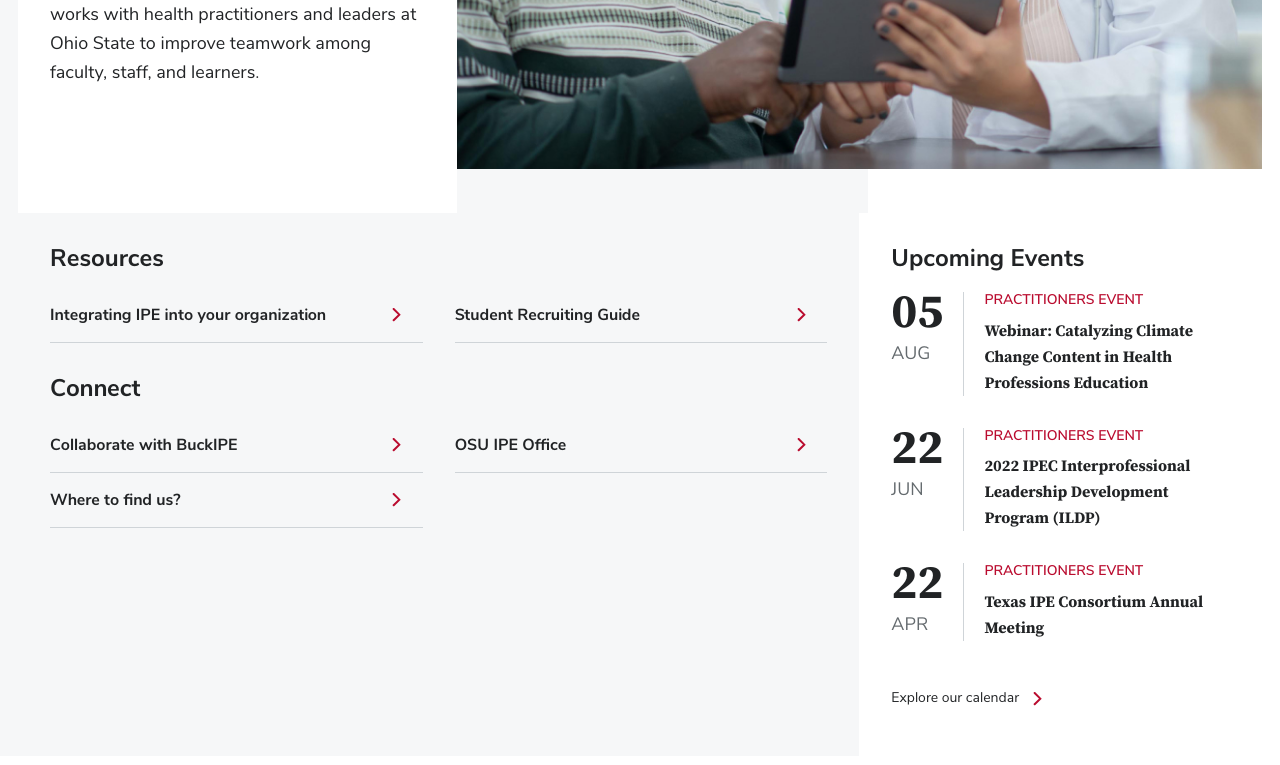
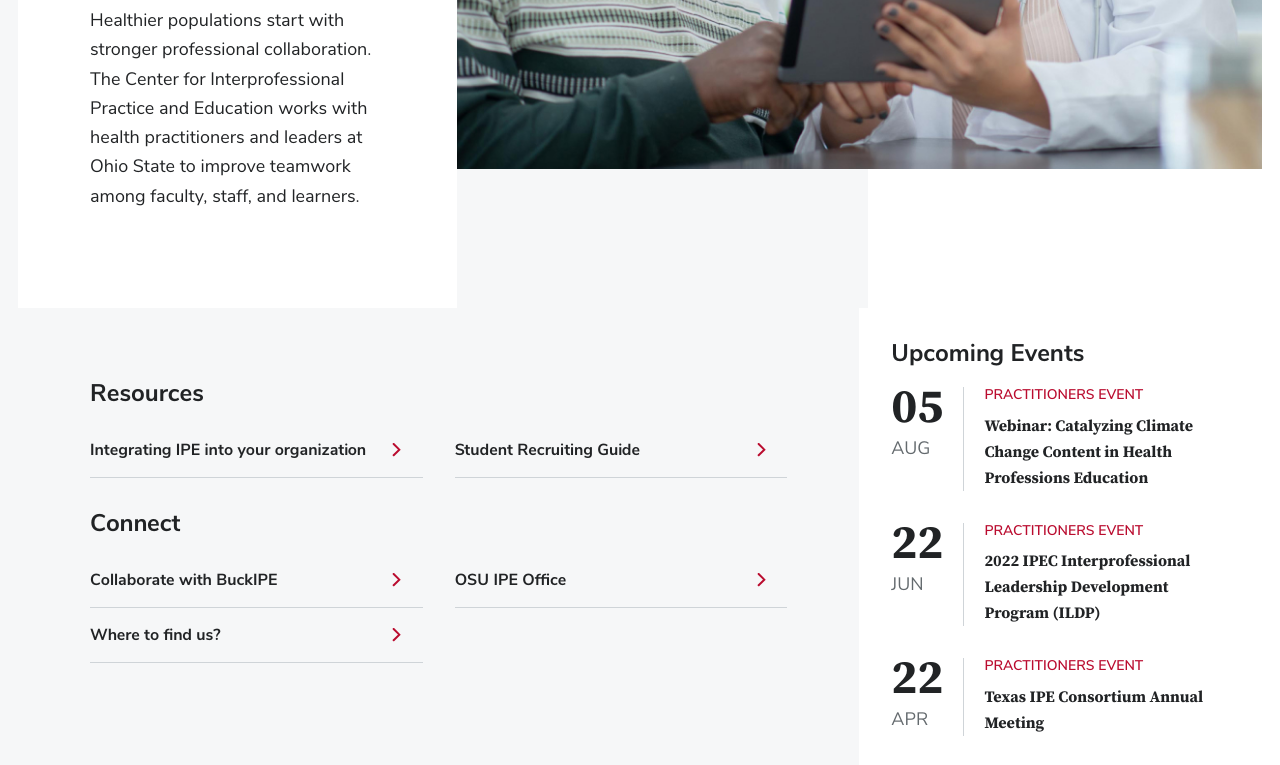
Before and after one commit to jennahines/bfr, a website built with Parcel: page src/index.html in a window 1280 px wide. Shown: the part 723-1488 px from the top of the page. Built offline with nearby package versions, Linux system fonts and the light colour scheme; files whose address does not match are found by name.

Commit message:
fix: update alignment on sections - add additional padding to page hero content and links so the left edge of content aligns with other sections

```diff
--- a/src/assets/scss/components/_page-hero.scss
+++ b/src/assets/scss/components/_page-hero.scss
@@ -75,4 +75,11 @@
       grid-column: 4 / 6;
     }
   }
+
+  @media screen and (min-width: map-get($breakpoints, 'xl')) {
+    &__content,
+    &__links {
+      padding: calc(var(--size-xxxl) * 2);
+    }
+  }
 }
--- a/src/assets/scss/settings/_breakpoints.scss
+++ b/src/assets/scss/settings/_breakpoints.scss
@@ -2,5 +2,5 @@ $breakpoints: (
   'sm': 25rem,
   'md': 50rem,
   'lg': 64rem,
-  'xl': 100rem,
+  'xl': 80rem,
 );
```
